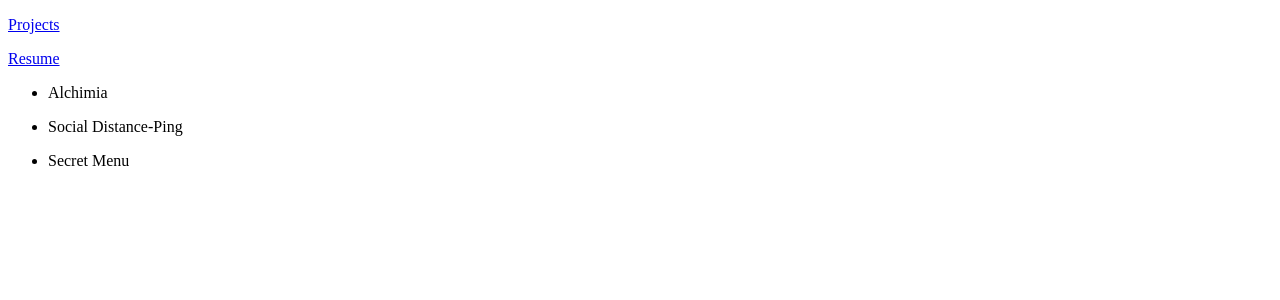
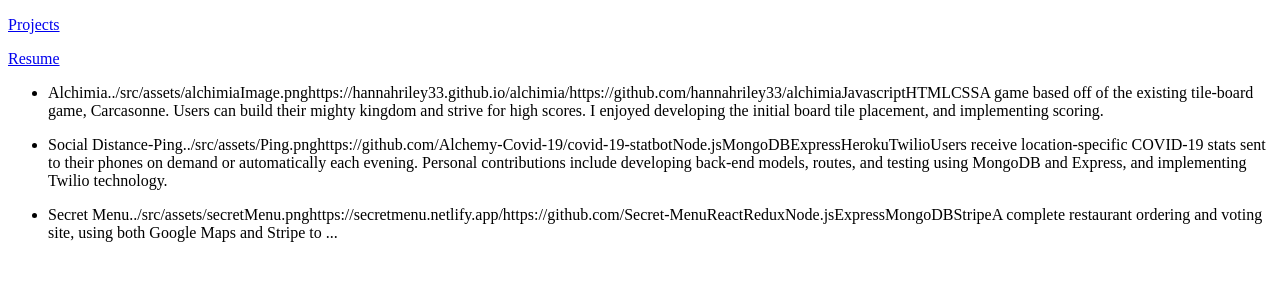
Before and after one commit to hannahriley33/Portfolio, a React app: page /projects in a window 1280 px wide. Shown: the top 300 px of the page. Built offline with nearby package versions, Linux system fonts and the light colour scheme.

Commit message:
added prop types

```diff
--- a/src/components/App/Projects/ProjectItem.jsx
+++ b/src/components/App/Projects/ProjectItem.jsx
@@ -4,11 +4,21 @@ import PropTypes from 'prop-types';
 const ProjectItem = ({ projectTitle, projectImage, projectUrl, projectGit, projectStack, projectSummary }) => (
   <p>
     {projectTitle}
+    {projectImage}
+    {projectUrl}
+    {projectGit}
+    {projectStack}
+    {projectSummary}
   </p>
 );
 
 ProjectItem.propTypes = {
-  project: PropTypes.array.isRequired
+  projectSummary: PropTypes.string.isRequired,
+  projectStack: PropTypes.array.isRequired,
+  projectGit: PropTypes.string.isRequired,
+  projectUrl: PropTypes.string.isRequired,
+  projectImage: PropTypes.string.isRequired,
+  projectTitle:PropTypes.string.isRequired
 };
 
 export default ProjectItem;
--- a/src/components/App/Projects/ProjectList.jsx
+++ b/src/components/App/Projects/ProjectList.jsx
@@ -21,7 +21,7 @@ const ProjectsList = () => {
 
 ProjectsList.propTypes = {
   projects: PropTypes.arrayOf(PropTypes.shape({
-    summary: PropTypes.string.isRequired,
+    projectSummary: PropTypes.string.isRequired,
     projectStack: PropTypes.array.isRequired,
     projectGit: PropTypes.string.isRequired,
     projectUrl: PropTypes.string.isRequired,
```
